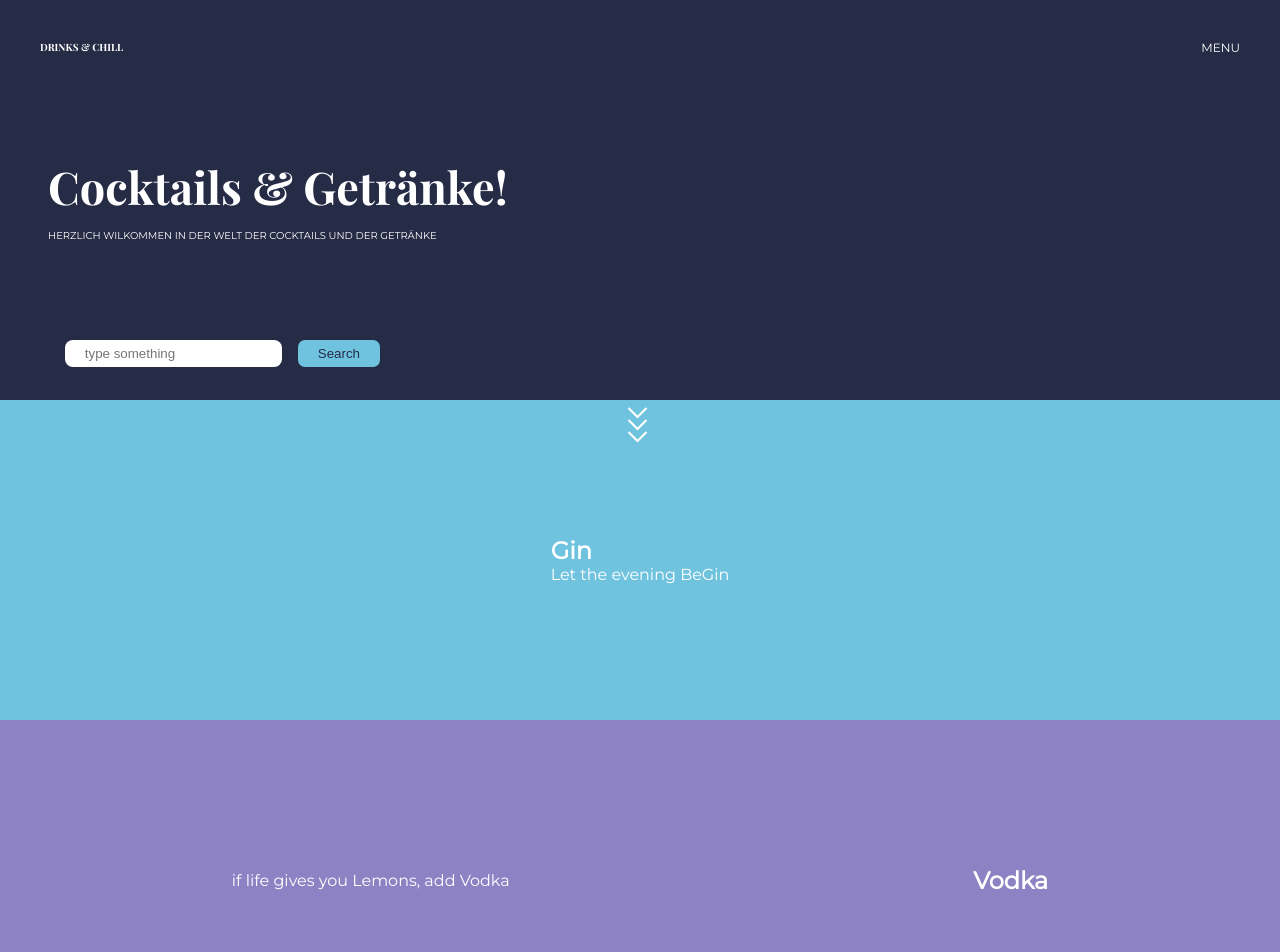
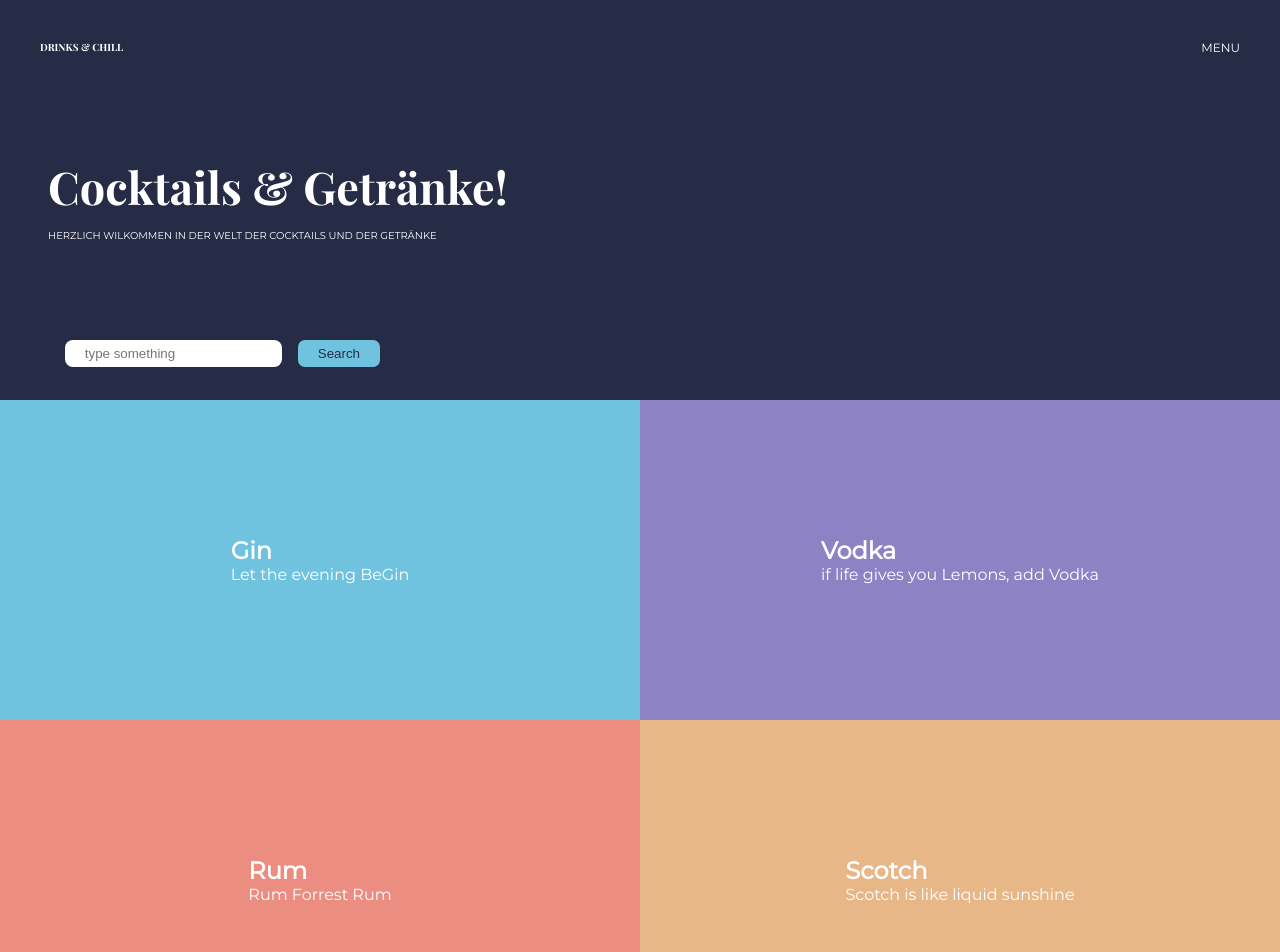
Before and after one commit to Sivagajan/Drinks-Chill, a React (Create React App) app: page / in a window 1280 px wide. Shown: the top 952 px of the page. Built offline with nearby package versions, Linux system fonts and the light colour scheme.

Commit message:
Link to GinPage

```diff
--- a/src/pages/home/Home.jsx
+++ b/src/pages/home/Home.jsx
@@ -1,36 +1,47 @@
 import { Link } from "react-router-dom"
+import style from './Home.module.css'
 
 const Home = () => {
 
-    return(
+    return (
         <>
             <main>
                 <section>
                     <article className="style1 left">
-                    <a>
+                        <Link to='/cocktailList'>
                             <h2>Gin</h2>
                             <p>Let the evening BeGin</p>
-                    </a>
+                        </Link>
                     </article>
                     <article className="style2 right">
+                        <Link to='/cocktailList'>
                             <h2>Vodka</h2>
                             <p>if life gives you Lemons, add Vodka</p>
+                        </Link>
                     </article>
                     <article className="style3 left">
+                        <Link to='/cocktailList'>
                             <h2>Rum</h2>
                             <p>Rum Forrest Rum</p>
+                        </Link>
                     </article>
                     <article className="style4 right">
+                        <Link to='/cocktailList'>
                             <h2>Scotch</h2>
                             <p>Scotch is like liquid sunshine</p>
+                        </Link>
                     </article>
                     <article className="style5 left">
+                        <Link to='/cocktailList'>
                             <h2>Non-Alocohlic</h2>
                             <p>Time for a break</p>
+                        </Link>
                     </article>
                     <article className="style6 right">
+                        <Link to='/cocktailList'>
                             <h2>Random</h2>
                             <p>the strugle is Real</p>
+                        </Link>
                     </article>
                 </section>
             </main>
--- a/src/pages/home/Home.module.css
+++ b/src/pages/home/Home.module.css
@@ -0,0 +1,47 @@
+section {
+    display: grid;
+    grid-template-columns: repeat(2, 1fr);
+}
+
+article {
+    display: flex;
+    flex-direction: column;
+
+}
+
+a {
+    color: white;
+    text-decoration: none;
+}
+
+.style1 {
+    display: flex;
+    flex-direction: column;
+}
+
+.style2 {
+    display: flex;
+    flex-direction: column;
+
+}
+
+.style3 {
+    display: flex;
+    flex-direction: column;
+
+}
+
+.style4 {
+    display: flex;
+    flex-direction: column;
+}
+
+.style5 {
+    display: flex;
+    flex-direction: column;
+}
+
+.style6 {
+    display: flex;
+    flex-direction: column;
+}
```
Lines whose indentation alone changed are shown as unchanged.
